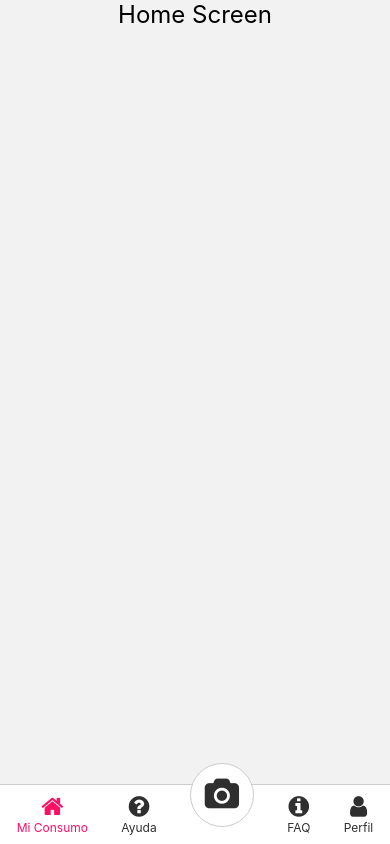
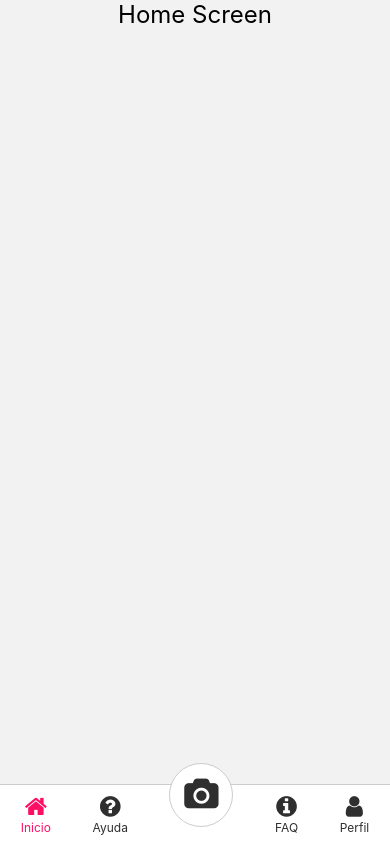
Before and after one commit to Miladatasys/AwesomeProject, a React Native app: screen /HomeScreen in a window 390 px wide. Built offline with nearby package versions, Linux system fonts and the light colour scheme.

Commit message:
Bottom Bar

```diff
--- a/src/components/CustomBottomBar.js/BottomBar.js
+++ b/src/components/CustomBottomBar.js/BottomBar.js
@@ -15,7 +15,7 @@ const BottomBar = () => {
         style={[styles.tab, activeTab === 'home' && styles.activeTab]}
         onPress={() => handleTabPress('home')}>
         <Icon name="home" size={24} color={activeTab === 'home' ? '#FE0F64' : '#2F2F2F'} />
-        <Text style={[styles.tabText, activeTab === 'home' && styles.activeTabText]}>Mi Consumo</Text>
+        <Text style={[styles.tabText, activeTab === 'home' && styles.activeTabText]}>Inicio</Text>
       </TouchableOpacity>
       <TouchableOpacity
         style={[styles.tab, activeTab === 'help' && styles.activeTab]}
```
